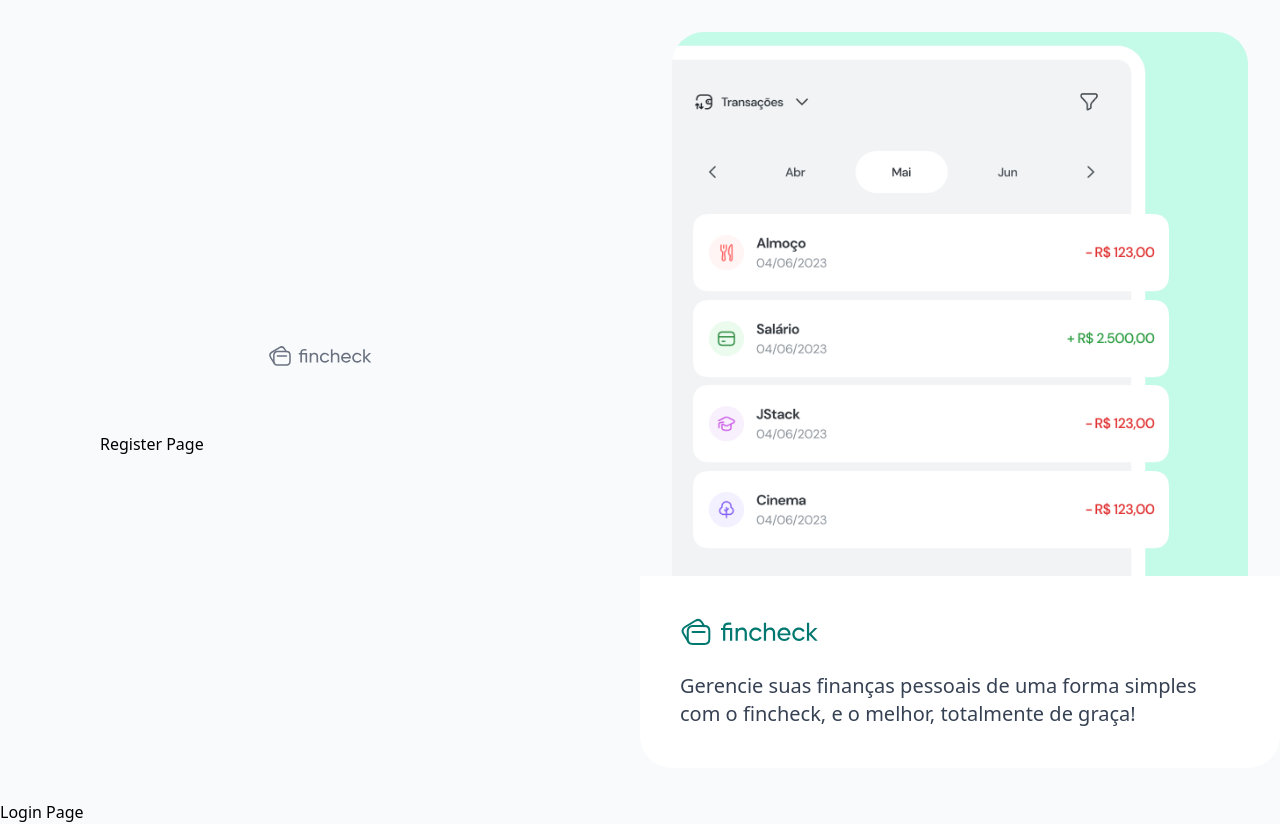
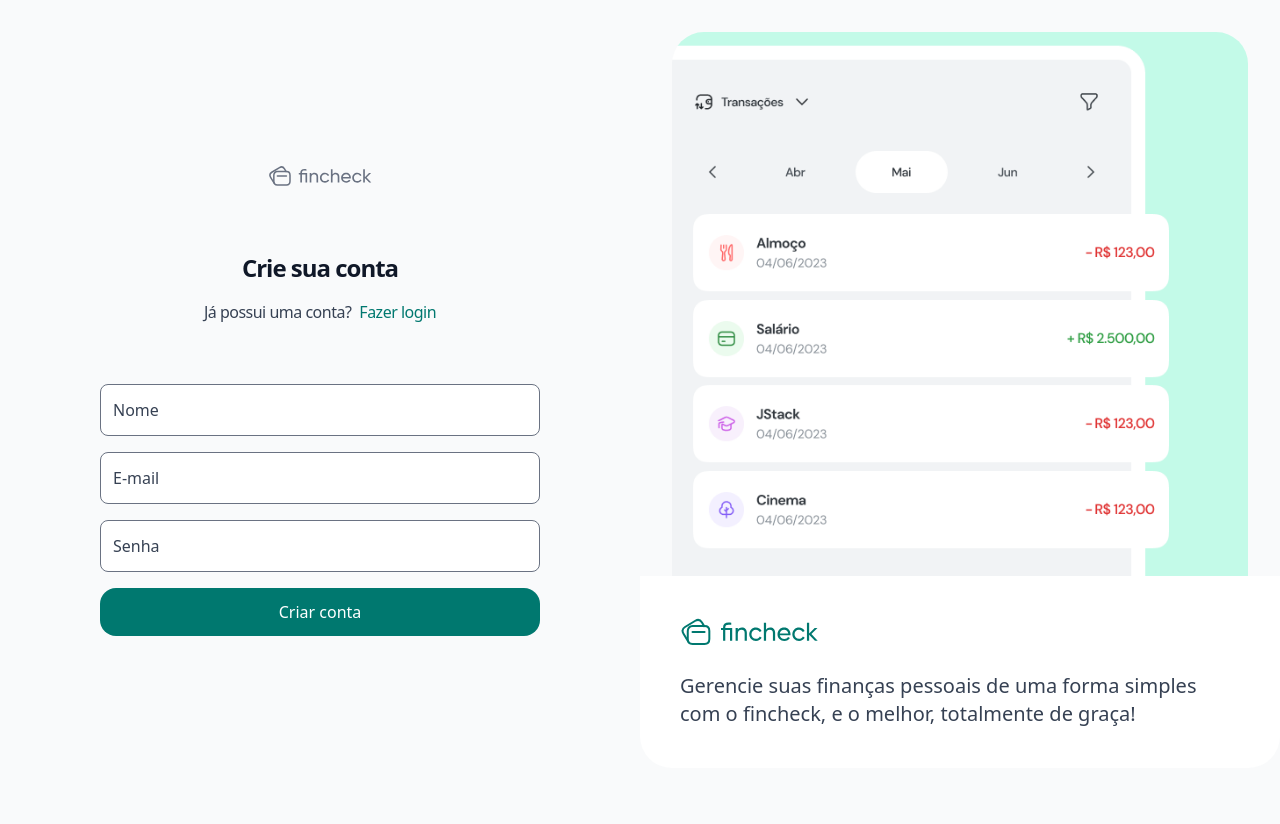
Before and after one commit to httpablo/fincheck, a React (Vite) app in the folder web/: page /register in a window 1280 px wide. After the commit the page ends 800 px from the top, so only its background shows below. Built offline with nearby package versions, Linux system fonts and the light colour scheme.

Commit message:
feat: login screen

```diff
--- a/web/src/main.tsx
+++ b/web/src/main.tsx
@@ -2,11 +2,9 @@ import { StrictMode } from "react";
 import { createRoot } from "react-dom/client";
 import "./index.css";
 import { App } from "./App";
-import { Login } from "./view/pages/Login";
 
 createRoot(document.getElementById("root")!).render(
   <StrictMode>
     <App />
-    <Login />
   </StrictMode>
 );
--- /dev/null
+++ b/web/src/view/components/Button.tsx
@@ -0,0 +1,11 @@
+type ButtonProps = React.ComponentProps<"button">;
+
+export function Button(props: ButtonProps) {
+  return (
+    <button
+      {...props}
+      className="bg-teal-700 hover:bg-teal-800 disabled:bg-gray-100 disabled:cursor-not-allowed
+      disabled:text-gray-400 px-6 h-12 rounded-2xl font-medium text-white transition-all"
+    />
+  );
+}
--- /dev/null
+++ b/web/src/view/components/Input.tsx
@@ -0,0 +1,29 @@
+import type { ComponentProps } from "react";
+
+interface InputProps extends ComponentProps<"input"> {
+  name: string;
+}
+
+export function Input({ placeholder, name, id, ...props }: InputProps) {
+  const inputId = id ?? name;
+
+  return (
+    <div className="relative">
+      <input
+        {...props}
+        name={name}
+        id={inputId}
+        className="bg-white w-full rounded-lg border border-gray-500 px-3 h-[52px] text-gray-800 pt-4 peer
+        placeholder-shown:pt-0 focus:border-gray-800 transition-all outline-none"
+        placeholder=" "
+      />
+
+      <label
+        htmlFor={inputId}
+        className="absolute text-xs left-[13px] top-2 pointer-events-none text-gray-700 peer-placeholder-shown:text-base peer-placeholder-shown:top-3.5 transition-all"
+      >
+        {placeholder}
+      </label>
+    </div>
+  );
+}
--- a/web/src/view/pages/Login/index.tsx
+++ b/web/src/view/pages/Login/index.tsx
@@ -1,3 +1,36 @@
+import { Link } from "react-router-dom";
+import { Input } from "../../components/Input";
+import { Button } from "../../components/Button";
+
 export function Login() {
-  return <h1>Login Page</h1>;
+  return (
+    <>
+      <header className="bg-red flex flex-col items-center gap-4 text-center">
+        <h1 className="text-2xl font-bold text-gray-900 tracking-[-1px]">
+          Entre em sua conta
+        </h1>
+
+        <p className="space-x-2">
+          <span className="text-gray-700 tracking-[-0.5px]">
+            Novo por aqui?
+          </span>
+          <Link
+            to="/register"
+            className="tracking-[-0.5px] font-medium text-teal-700"
+          >
+            Crie uma conta
+          </Link>
+        </p>
+      </header>
+
+      <form className="mt-[60px] flex flex-col gap-4">
+        <Input type="email" placeholder="E-mail" name="email" />
+        <Input type="password" placeholder="Senha" name="password" />
+
+        <Button type="submit" className="mt-2">
+          Entrar
+        </Button>
+      </form>
+    </>
+  );
 }
--- a/web/src/view/pages/Register/index.tsx
+++ b/web/src/view/pages/Register/index.tsx
@@ -1,3 +1,37 @@
+import { Link } from "react-router-dom";
+import { Input } from "../../components/Input";
+import { Button } from "../../components/Button";
+
 export function Register() {
-  return <h1>Register Page</h1>;
+  return (
+    <>
+      <header className="bg-red flex flex-col items-center gap-4 text-center">
+        <h1 className="text-2xl font-bold text-gray-900 tracking-[-1px]">
+          Crie sua conta
+        </h1>
+
+        <p className="space-x-2">
+          <span className="text-gray-700 tracking-[-0.5px]">
+            Já possui uma conta?
+          </span>
+          <Link
+            to="/register"
+            className="tracking-[-0.5px] font-medium text-teal-700"
+          >
+            Fazer login
+          </Link>
+        </p>
+      </header>
+
+      <form className="mt-[60px] flex flex-col gap-4">
+        <Input placeholder="Nome" name="name" />
+        <Input type="email" placeholder="E-mail" name="email" />
+        <Input type="password" placeholder="Senha" name="password" />
+
+        <Button type="submit" className="mt-2">
+          Criar conta
+        </Button>
+      </form>
+    </>
+  );
 }
```
Also changed, not shown: 1 other file (tests, documents, lock files or other folders).
